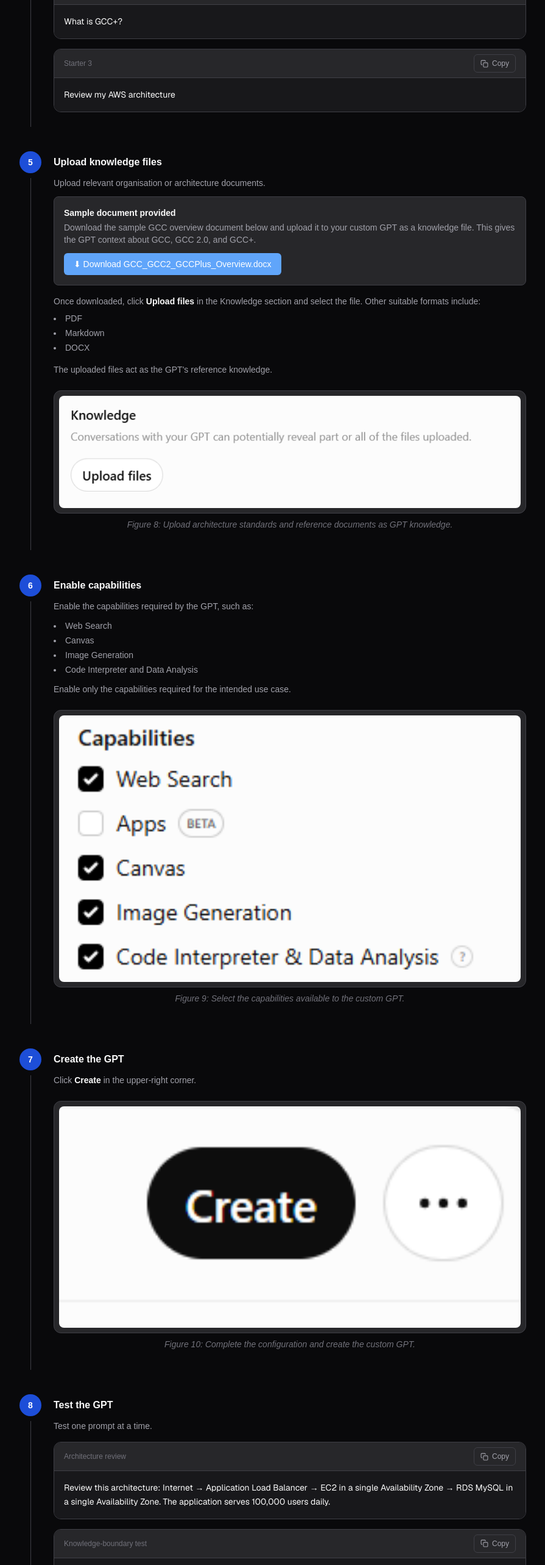
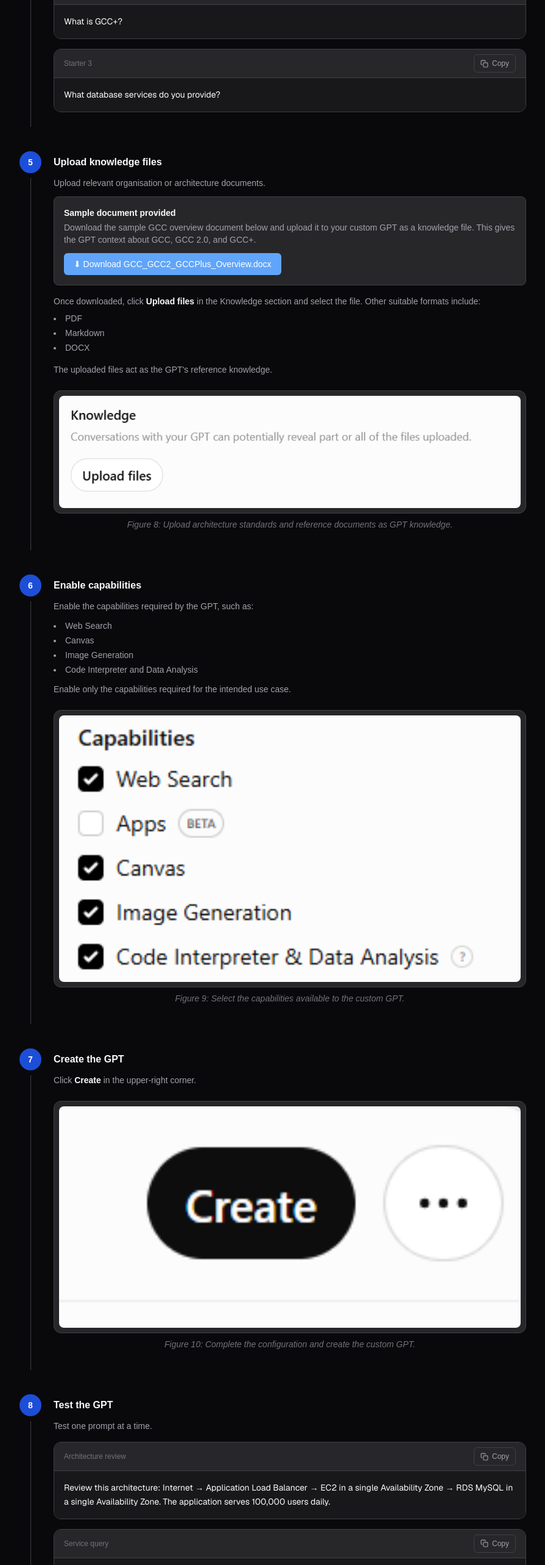
Before and after one commit to lbovboe/tech-drive-guide, a Next.js app: page /tech-drive-guide/custom-gpt in a window 1280 px wide. Shown: the part 4180-6746 px from the top of the page at 61% size, without its empty margins (320-1215 px from the left). Built offline with nearby package versions, Linux system fonts and the light colour scheme.

Commit message:
Update page.tsx

```diff
--- a/app/custom-gpt/page.tsx
+++ b/app/custom-gpt/page.tsx
@@ -107,7 +107,7 @@ When answering questions, check the uploaded knowledge files first. If the answe
             <div className="space-y-2">
               <PromptBlock label="Starter 1">What is the list of VM monthly cost?</PromptBlock>
               <PromptBlock label="Starter 2">What is GCC+?</PromptBlock>
-              <PromptBlock label="Starter 3">Review my AWS architecture</PromptBlock>
+              <PromptBlock label="Starter 3">What database services do you provide?</PromptBlock>
             </div>
           </ConfigField>
         </div>
@@ -196,6 +196,8 @@ When answering questions, check the uploaded knowledge files first. If the answe
         <div className="space-y-3">
           <PromptBlock label="Architecture review">{`Review this architecture: Internet → Application Load Balancer → EC2 in a single Availability Zone → RDS MySQL in a single Availability Zone. The application serves 100,000 users daily.`}</PromptBlock>
 
+          <PromptBlock label="Service query">What database services do you provide?</PromptBlock>
+
           <PromptBlock label="Knowledge-boundary test">What is GCC+?</PromptBlock>
         </div>
 
```
